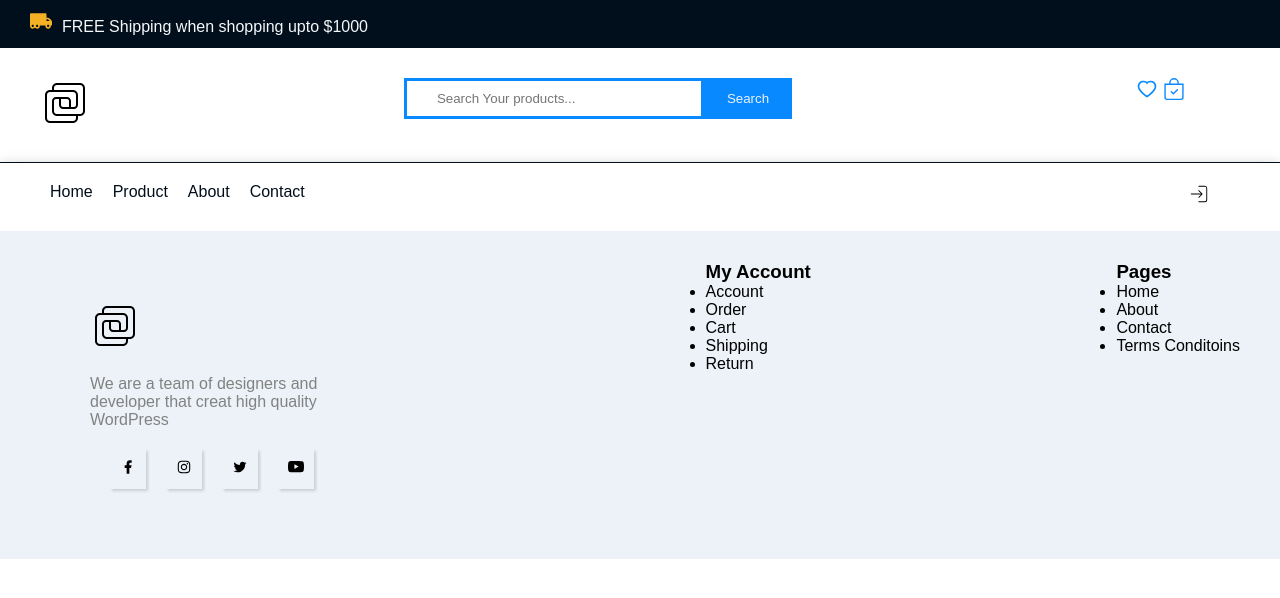
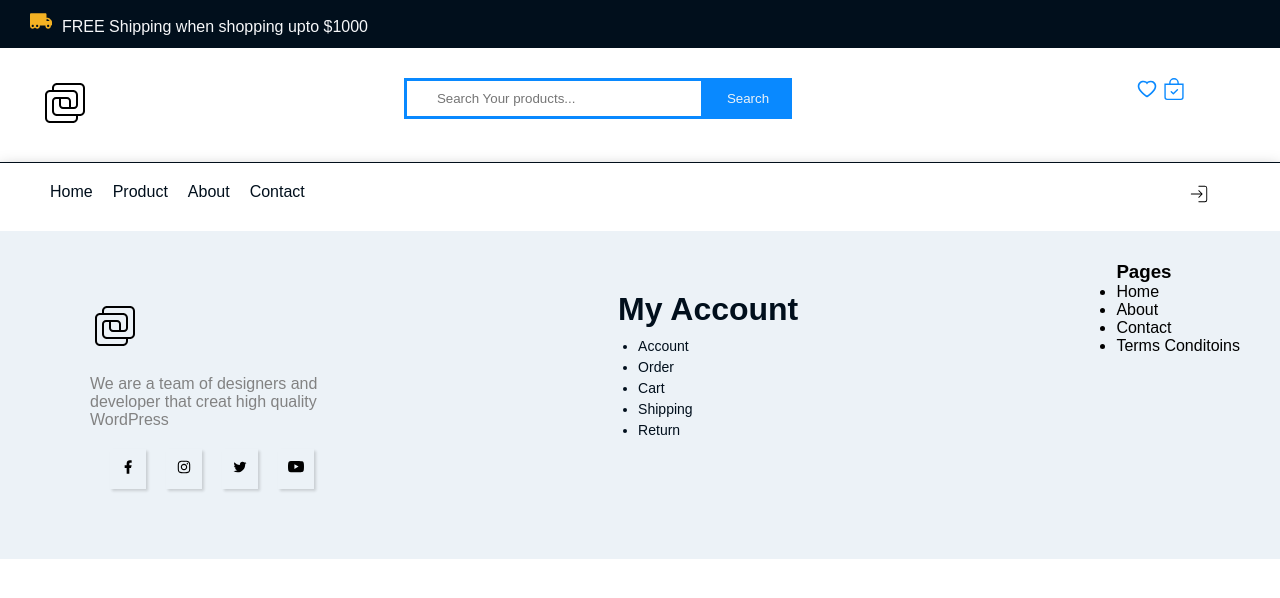
Before and after one commit to jegbune/my-ecommerce-app, a React (Create React App) app: page /Contact in a window 1280 px wide. Shown: the top 598 px of the page. Built offline with nearby package versions, Linux system fonts and the light colour scheme.

Commit message:
Footer page development and styling

```diff
--- a/src/Component/ecommerceComponent/Footer.js
+++ b/src/Component/ecommerceComponent/Footer.js
@@ -24,7 +24,7 @@ const Footer = () => {
                         </div>
                     </div>
                 </div>
-                <div classname= 'account'>
+                <div className= 'account'>
                     <h3>My Account</h3>
                     <ul>
                         <li>Account</li>
```
